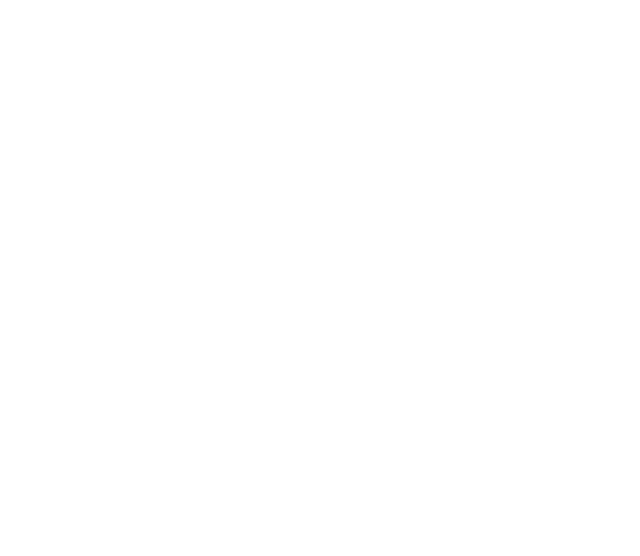
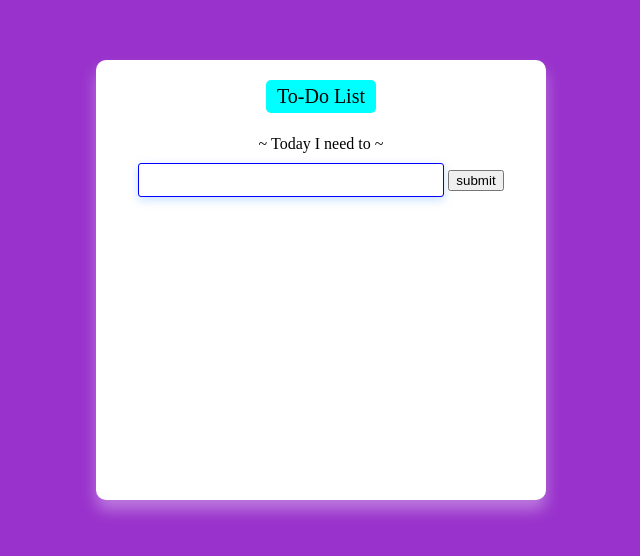
Before and after one commit to dts-kominfo-rea4a/challenge-dom-Anka-Abdullah, a website: page index.html in a window 1280 px wide. Shown: the whole page, without its empty margins (319-959 px from the left). Drawn offline with Linux system fonts and the light colour scheme.

Commit message:
complete tasks

```diff
--- a/index.html
+++ b/index.html
@@ -1,41 +1,111 @@
 <!DOCTYPE html>
 <html lang="en">
+
 <head>
   <meta charset="UTF-8" />
   <meta http-equiv="X-UA-Compatible" content="IE=edge" />
   <meta name="viewport" content="width=device-width, initial-scale=1.0" />
+  <style>
+    body {
+      background: #9932CC;
+    }
+
+    #app {
+      background: white;
+      padding: 20px 0px;
+      margin-right: auto;
+      margin-left: auto;
+      left: 0;
+      right: 0;
+      margin-top: 60px;
+      width: 450px;
+      height: 400px;
+      text-align: center;
+      border-radius: 10px;
+      box-shadow: rgba(254, 254, 254, 0.35) 0px 10px 15px;
+    }
+
+    #todo-title {
+      background: aqua;
+      text-align: center;
+      width: 100px;
+      padding: 5px;
+      margin: auto;
+      font-size: 20px;
+      border-radius: 5px;
+    }
+
+    #todo-subtitle {
+      font-size: 16px;
+    }
+
+    #todo-input {
+      margin-top: 10px;
+      border: 1.5px solid blue;
+      box-shadow: rgba(95, 162, 255, 0.35) 0px 3px 10px;
+      border-radius: 3px;
+      width: 300px;
+      height: 30px;
+    }
+
+    #todo-input:focus {
+      outline: none;
+      border: 1.5px solid rgb(0, 221, 255);
+    }
+  </style>
   <title>Challenge - DOM</title>
 </head>
+
 <body>
   <div id="app">
     <!-- TODO: Buatlah sebuah header dengan id todo-title -->
+    <header id="todo-title">To-Do List</header>
+    <br>
     <!-- TODO: Buatlah sebuah subtitle dengan id todo-subtitle -->
-
+    <sub id="todo-subtitle">~ Today I need to ~</sub>
+    <br>
     <!-- Section: input -->
     <!-- TODO: Buatlah sebuah input bertipe text dengan id todo-input -->
+    <input type="text" id="todo-input" onkeypress="handleKeyPress(event)">
     <!-- TODO: Buatlah sebuah button dengan id todo-submit -->
-
+    <button id="todo-submit" onclick="fnClickHandler()">submit</button>
     <!-- Section output -->
     <!-- TODO: Buatlah sebuah <ul> dengan id todo-output -->
+    <ul id="todo-output"></ul>
+
   </div>
 
   <!-- ! Untuk tantangan ini, script jangan diubah ke external js yah ! -->
   <script>
     // TODO: Deklarasi variable sesuai dengan kebutuhan di sini
-      let button;
-      let input;
-      let output;
+    let button = document.getElementById("todo-submit");
+    let input = [];
+    let output = '';
 
     // TODO: Buatlah sebuah fungsi dengan nama fnClickHandler
     // Fungsi yang digunakan untuk menambahkan tulisan
     // Jangan ubah cara deklarasi fungsinya, cukup isi saja
-      function fnClickHandler(toDoItem) {}
+    function fnClickHandler(toDoItem) {
+      input.push(document.getElementById("todo-input").value)
+      input.map(e => {
+        output += `<li>${e}</li>`
+      })
+      document.getElementById("todo-output").innerHTML = output
+      output = ''
+    }
 
     // TODO: register event onclick / addEventListener untuk button
     // akan menjalankan fungsi fnClickHandler
 
     // TODO: register event onkeypress / addEventListener untuk input
     // sehingga saat di input ditekan enter akan menjalankan fungsi fnClickHandler juga
+    function handleKeyPress(e) {
+      var key = e.keyCode || e.which;
+      if (key == 13) {
+        fnClickHandler();
+      }
+    }
   </script>
 </body>
+
 </html>
```
Lines whose indentation alone changed are shown as unchanged.
